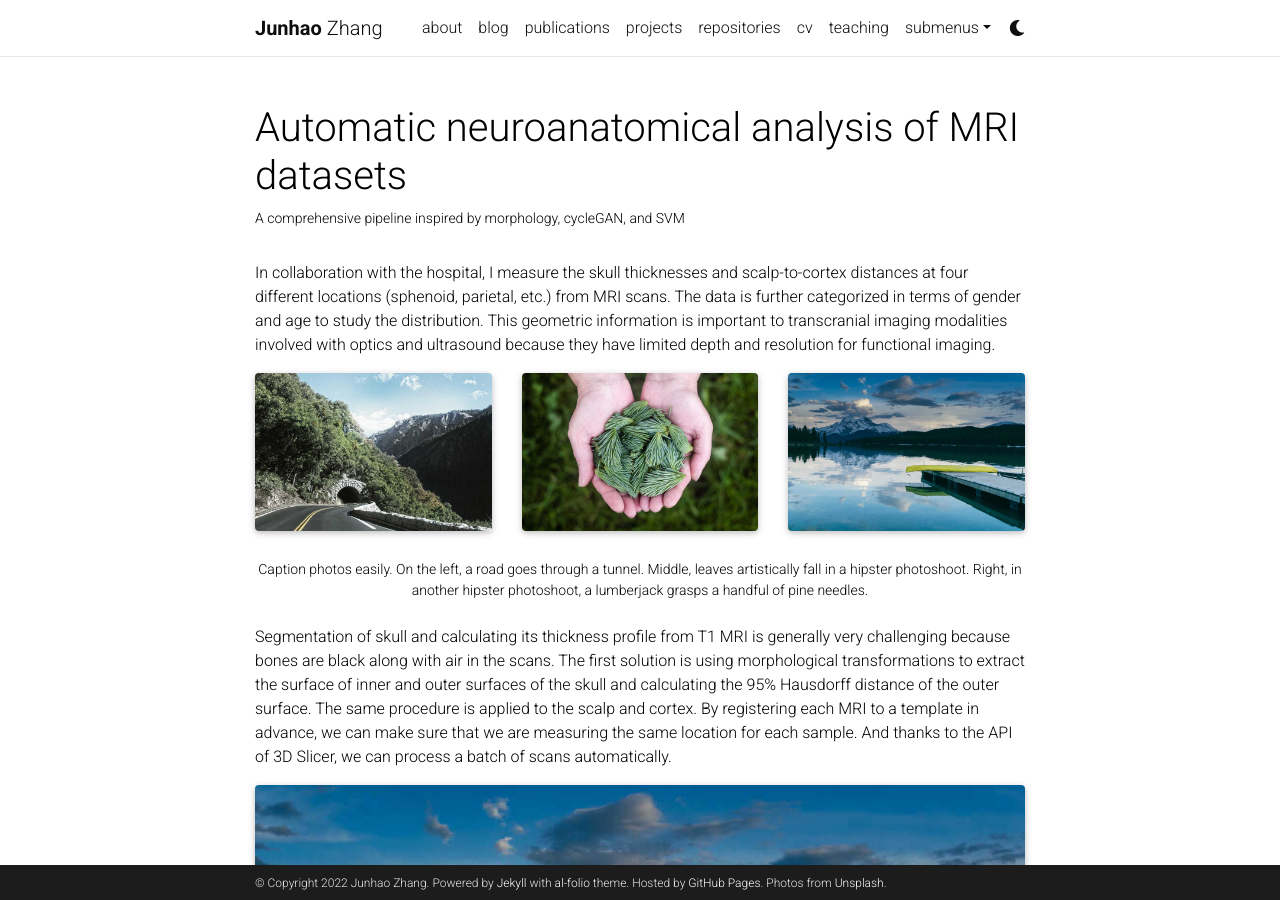
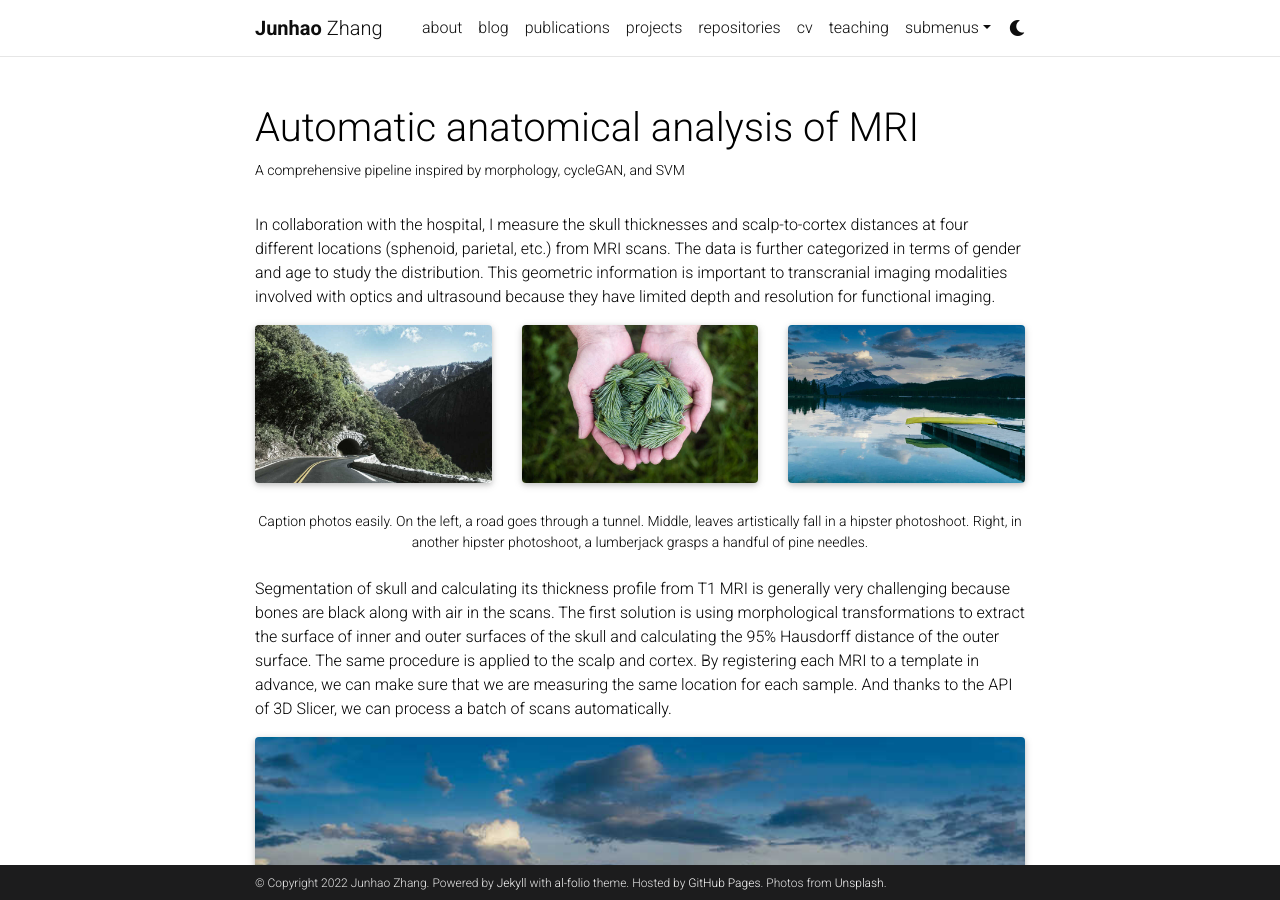
Before and after one commit to Junha0Zhang/junha0Zhang.github.io, a Jekyll site: the page built from _projects/2_project.md, in a window 1280 px wide and 900 px high. Built offline with Jekyll 4.4.1, drawn with Linux system fonts in a browser that asks for light colours; full-size pictures stand in for the smaller copies a plugin makes; comment, search, counter and statistics services are not loaded; a style sheet for code colours, icons or effects is not loaded.

Commit message:
Update 2_project.md

```diff
--- a/_projects/2_project.md
+++ b/_projects/2_project.md
@@ -1,6 +1,6 @@
 ---
 layout: page
-title: Automatic neuroanatomical analysis of MRI datasets
+title: Automatic anatomical analysis of MRI
 description: A comprehensive pipeline inspired by morphology, cycleGAN, and SVM
 img: assets/img/3.jpg
 importance: 2
```
